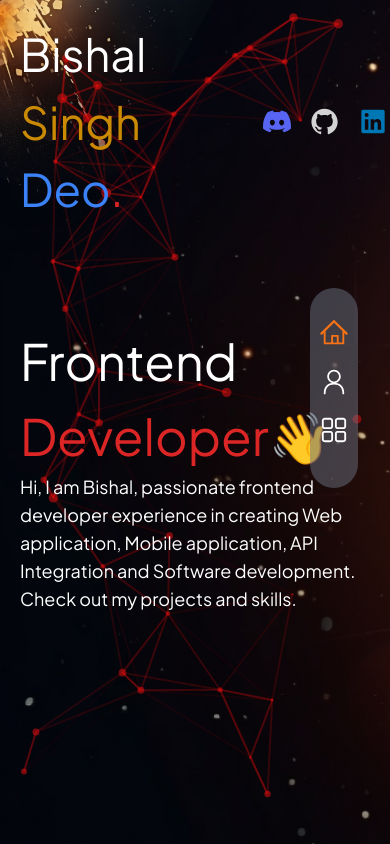
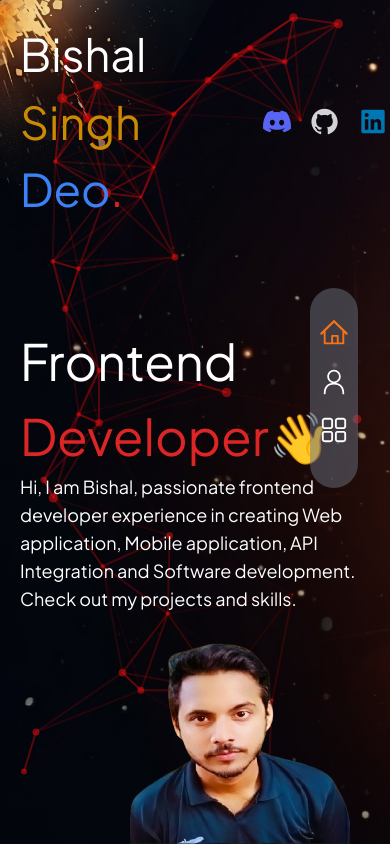
Before and after one commit to Bishalsnghd07/Portfolio-Bishal, a Next.js app: page / in a window 390 px wide. Built offline with nearby package versions, Linux system fonts and the light colour scheme.

Commit message:
feat: added 3D animation and did profile image responsive

```diff
--- a/app/page.tsx
+++ b/app/page.tsx
@@ -1,15 +1,36 @@
+'use client'
 import Particle from '@/components/Particle'
 import Image from 'next/image'
+import { useEffect, useState } from 'react'
 
 export default function Home() {
+  const [isSmallScreen, setIsSmallSCreen] = useState(false)
+
+  useEffect(() => {
+    const handleResize = () => {
+      setIsSmallSCreen(window.innerWidth < 768);
+    };
+    handleResize();
+  }, [])
+
   return (
     <main className="flex items-center min-h-screen relative bg-cover bg-[url('/assets/bg-explosion.png')]">
       <div className="absolute z-[2] right-0 top-0 h-full w-full">
         <Particle />
       </div>
-
+      {isSmallScreen ? (
+        <div className="absolute items-center justify-center right-10 md:right-40 bottom-0 z-[10]">
+          <Image
+            src="/BishalSinghDeo1.png"
+            alt="BishalSinghDeo"
+            width={560}
+            height={560}
+            className="w-[220px] h-[220px] z-[1] md:h-[560px] md:w-[560px]"
+          />
+      </div>
+      ) : (
       <div className="absolute bottom-0 lg:bottom-auto right-[4.3rem] md:right-[5.4rem] lg:right-[7.4rem] xl:right-[16rem] z-[10] w-[240px] h-[240px] xl:w-[529px] xl:h-[482px] rounded-md">
-  <div className="bg-[url('/assets/shape-1.svg')] bg-no-repeat bg-right xl:w-[529px] xl:h-[472px] hidden 2xl:block">
+  <div className="bg-[url('/assets/shape-1.svg')] bg-no-repeat bg-right xl:w-[529px] lg:h-[472px] hidden xl:block">
     <div className="flex items-center justify-center w-[220px] h-[220px] xl:w-[549px] xl:h-[492px]">
       <Image
         src="/BishalSinghDeo1.png"
@@ -22,6 +43,8 @@ export default function Home() {
     </div>
   </div>
 </div>
+      )
+      }
       <Image
         src="/top-left-img.png"
         alt="paint"
--- a/app/project/Blog/[projectId]/page.tsx
+++ b/app/project/Blog/[projectId]/page.tsx
@@ -23,15 +23,18 @@ const Slug = ({ params }: { params: { projectId: string } }) => {
 
   // Display the details on the page
   return (
-    <div className="flex items-center min-h-screen bg-cover bg-[#0C011A] perspective-1000">
+    <div className="flex items-center min-h-screen bg-cover bg-[#0C011A]">
       <div className="flex flex-wrap justify-center items-center gap-4 pt-[16rem] md:pt-[10rem] p-6 overflow-hidden">
         <div className="flex justify-center items-center h-[100%] w-[100%]">
         {Slug && <img src={Slug.src} alt="Project Image"  className="max-w-full max-h-full md:max-w-[80%] lg:max-w-[60%] xl:max-w-[40%] custom-rotation" /> }
         </div>
-      <h1 className=" text-white text-[2.9rem]">
+      <h1 className=" text-white text-[3.3rem]">
+      {/* text-[50px] */}
         {Slug?.details}
       </h1>
-         <span className=" text-white text-[1.6rem]"> {Slug?.additionalInfo}</span>
+         <span className=" text-white text-[1.6rem]">
+         {/* text-[26px] */}
+          {Slug?.additionalInfo}</span>
       </div>
     </div>
   );
```
Also changed, not shown: public/space/Skills.png.
